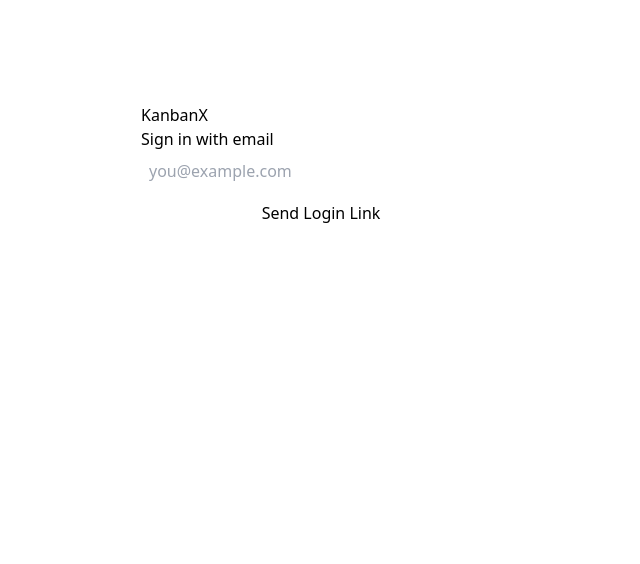
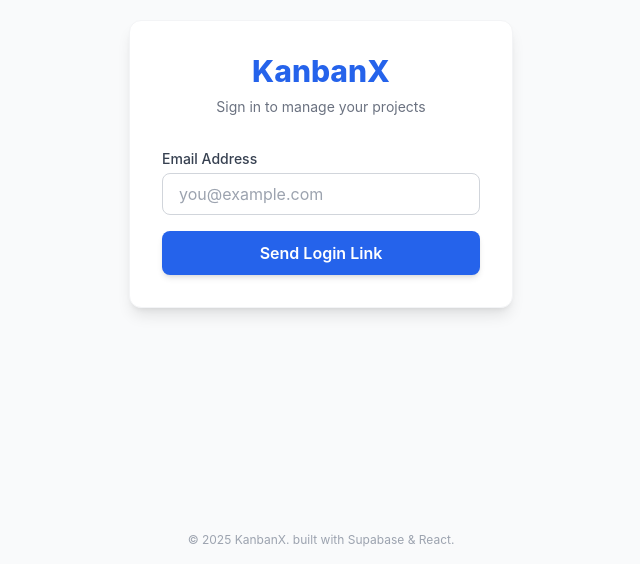
Before and after one commit to ritesh-1918/KanbanX, a React (Vite) app in the folder frontend/: page /login in a window 1280 px wide. Shown: the part 236-800 px from the top of the page, without its empty margins (319-959 px from the left). Built offline with nearby package versions, Linux system fonts and the light colour scheme; no server answers.

Commit message:
style: polish login page and fix tailwind config

```diff
--- /dev/null
+++ b/frontend/postcss.config.cjs
@@ -0,0 +1,6 @@
+module.exports = {
+    plugins: {
+        tailwindcss: {},
+        autoprefixer: {},
+    },
+}
--- a/frontend/src/pages/Login.jsx
+++ b/frontend/src/pages/Login.jsx
@@ -1,43 +1,74 @@
 import { useState } from "react";
 import { signInWithEmail } from "../services/auth";
+import { useAuth } from "../hooks/useAuth";
+import { Navigate } from "react-router-dom";
+import { Toaster, toast } from "react-hot-toast";
 
 export default function Login() {
+    const { user } = useAuth();
     const [email, setEmail] = useState("");
     const [sent, setSent] = useState(false);
-    const [error, setError] = useState("");
+
+    if (user) return <Navigate to="/" />;
 
     const handleLogin = async () => {
+        if (!email) {
+            toast.error("Please enter your email");
+            return;
+        }
         try {
             await signInWithEmail(email);
             setSent(true);
+            toast.success("Magic link sent!");
         } catch (e) {
-            setError(e.message);
+            toast.error(e.message);
         }
     };
 
     return (
-        <div style={{ height: "100vh", display: "grid", placeItems: "center" }}>
-            <div style={{ width: 360 }}>
-                <h2>KanbanX</h2>
-                <p>Sign in with email</p>
+        <div className="min-h-screen grid place-items-center bg-gray-50 text-gray-900 font-sans">
+            <Toaster position="top-right" />
+            <div className="w-full max-w-sm bg-white p-8 rounded-xl shadow-lg border border-gray-100">
+                <div className="text-center mb-8">
+                    <h2 className="text-3xl font-extrabold text-blue-600 mb-2">KanbanX</h2>
+                    <p className="text-gray-500 text-sm">Sign in to manage your projects</p>
+                </div>
 
                 {!sent ? (
-                    <>
-                        <input
-                            placeholder="you@example.com"
-                            value={email}
-                            onChange={(e) => setEmail(e.target.value)}
-                            style={{ width: "100%", padding: 8 }}
-                        />
-                        <button onClick={handleLogin} style={{ width: "100%", marginTop: 10 }}>
+                    <div className="space-y-4">
+                        <div>
+                            <label className="block text-sm font-medium text-gray-700 mb-1">Email Address</label>
+                            <input
+                                type="email"
+                                placeholder="you@example.com"
+                                value={email}
+                                onChange={(e) => setEmail(e.target.value)}
+                                className="w-full px-4 py-2 border border-gray-300 rounded-lg focus:ring-2 focus:ring-blue-500 focus:border-blue-500 outline-none transition-all"
+                            />
+                        </div>
+                        <button
+                            onClick={handleLogin}
+                            className="w-full bg-blue-600 hover:bg-blue-700 text-white font-semibold py-2.5 rounded-lg transition-colors shadow-md hover:shadow-lg"
+                        >
                             Send Login Link
                         </button>
-                    </>
+                    </div>
                 ) : (
-                    <p>Check your email for the login link.</p>
+                    <div className="text-center bg-green-50 p-6 rounded-lg border border-green-100">
+                        <div className="text-green-600 text-5xl mb-3">📧</div>
+                        <h3 className="text-green-800 font-bold text-lg">Check your email</h3>
+                        <p className="text-green-600 mt-2 text-sm">We've sent a magic login link to <strong>{email}</strong>.</p>
+                        <button
+                            onClick={() => setSent(false)}
+                            className="mt-6 text-sm text-gray-500 hover:text-gray-900 underline"
+                        >
+                            Use a different email
+                        </button>
+                    </div>
                 )}
-
-                {error && <p style={{ color: "red" }}>{error}</p>}
+            </div>
+            <div className="fixed bottom-4 text-xs text-gray-400">
+                © {new Date().getFullYear()} KanbanX. built with Supabase & React.
             </div>
         </div>
     );
--- a/frontend/src/services/auth.js
+++ b/frontend/src/services/auth.js
@@ -1,7 +1,12 @@
 import { supabase } from "../lib/supabase";
 
 export const signInWithEmail = async (email) => {
-    const { error } = await supabase.auth.signInWithOtp({ email });
+    const { error } = await supabase.auth.signInWithOtp({
+        email,
+        options: {
+            emailRedirectTo: window.location.origin
+        }
+    });
     if (error) throw error;
 };
 
--- /dev/null
+++ b/frontend/tailwind.config.cjs
@@ -0,0 +1,15 @@
+/** @type {import('tailwindcss').Config} */
+module.exports = {
+    content: [
+        "./index.html",
+        "./src/**/*.{js,ts,jsx,tsx}",
+    ],
+    theme: {
+        extend: {
+            fontFamily: {
+                sans: ['Inter', 'sans-serif'],
+            }
+        },
+    },
+    plugins: [],
+}
```
